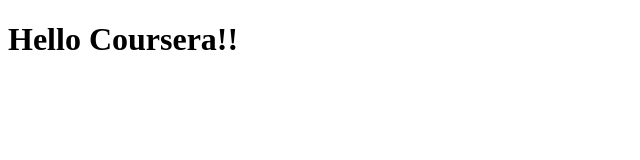
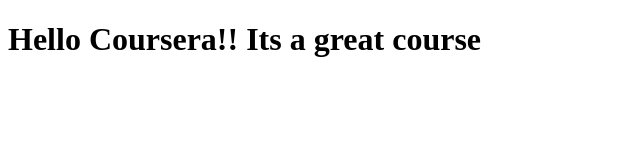
Before and after one commit to koonytrain/coursera-test, a plain HTML site: page site/index.html in a window 1280 px wide. Shown: the whole page, without its empty margins (0-640 px from the left). Drawn offline with Linux system fonts and the light colour scheme.

Commit message:
Small change to our page contect.

```diff
--- a/site/index.html
+++ b/site/index.html
@@ -4,6 +4,6 @@
 	<title>Hello Coursera!!!</title>
 </head>
 <body>
-<h1>Hello Coursera!!<h1>
+<h1>Hello Coursera!! Its a great course<h1>
 </body>
 </html>
```
